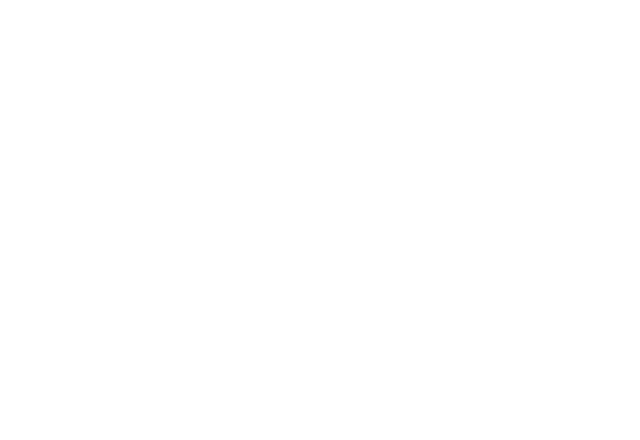
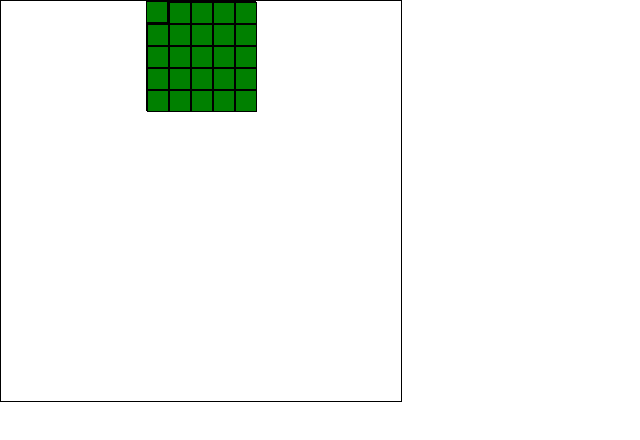
Before and after one commit to KateGrutter/Village-Simulator-React, a React (Create React App) app: page / in a window 1280 px wide. Shown: the top 440 px of the page, without its empty margins (0-640 px from the left). Built offline with nearby package versions, Linux system fonts and the light colour scheme.

Commit message:
gameboard showing up, basic tile styles

```diff
--- a/src/App.tsx
+++ b/src/App.tsx
@@ -6,6 +6,7 @@
 import { ResourceView } from "./components/ResourcesView/ResourcesView";
 import { Improvement } from "./models/Improvement";
 import { ImprovementCosts } from "./store/ImprovementsCost";
+import { Resource } from "./models/Improvement";
 
 function App() {
   // const handleTileClick = (tileIndex: number) => {
@@ -53,9 +54,7 @@
 
   return (
     <div className="App">
-      {/* <Map onTileClick={handleTileClick} improvements={improvements} resources={resources}></Map>
-      <ResourceView></ResourceView>*/}
-      {/* onAdd={newImprovement => setResources([...resources, newContact])} */}
+      <Map></Map>
     </div>
   );
 }
--- a/src/components/Map/Map.css
+++ b/src/components/Map/Map.css
@@ -1,26 +1,31 @@
 .gameboard {
-  margin-top: 50px;
-  width: 200px;
-  height: 250px;
+  width: 400px;
+  height: 400px;
   display: flex;
   flex-direction: column;
   align-items: center;
+  border: 1px solid black;
 
 }
-
 .gameboard-row {
-  width: 100%;
-  height: 14%;
   display: flex;
+  flex-direction: row;
 
 }
 
 .tile {
-  height: 100%;
-  width: 16%;
-  border: 2px solid black;
+  height: 20px;
+  width: 20px;
+  border: 1px solid black;
+
+  background-color: green;
+
+
+}
+.dialog-content {
   display: flex;
-  justify-content: center;
+  flex-direction: column;
   align-items: center;
-  color: white;
+  color: black;
+
 }
--- a/src/components/Map/Map.tsx
+++ b/src/components/Map/Map.tsx
@@ -1,265 +1,129 @@
 import { useState } from "react";
 import { Improvement } from "../../models/Improvement";
 import "./Map.css";
-import { MapProps } from "./MapComponents/MapProps";
 import { AddImprovementDialog } from "./MapComponents/AddImprovementDialog";
 import { Tile } from "./MapComponents/Tile";
 
 export function Map() {
 
+  const [improvement, setImprovement] = useState<Improvement | null>(null)
+
+
+
+  const handleUpgrade = (improvement: Improvement) => {
+    // Handle the upgrade logic here
+    console.log("Upgrade improvement:", improvement);
+  };
+
+  const handleDowngrade = (improvement: Improvement) => {
+    // Handle the downgrade logic here
+    console.log("Downgrade improvement:", improvement);
+  };
+
+  const handleRemove = (improvement: Improvement) => {
+    // Handle the remove logic here
+    console.log("Remove improvement:", improvement);
+  };
+
+  const handleAdd = (improvement: Improvement) => {
+    // Handle the add logic here
+    console.log("Add improvement:", improvement);
+  };
+
+  const handleClose = (improvement: Improvement) => {
+    // Handle the close logic here
+    console.log("Close improvement dialog:", improvement);
+  };
+  const [showDialog, setShowDialog] = useState(false);
+  const [selectedTile, setSelectedTile] = useState<Improvement | undefined>(undefined);
+
+  const handleTileClick = (improvement: Improvement) => {
+    setSelectedTile(improvement);
+    setShowDialog(true);
+  };
+  const handleDialogClose = () => {
+    setShowDialog(false);
+    setSelectedTile(undefined);
+  };
+
   return (
     <div className="gameboard">
       <div className="gameboard-row">
+
+          <Tile/>
+
         <div className="tile">
-          <Tile
-            improvement={initialImprovement}
-            onClose={handleClose}
-            onUpgrade={handleUpgrade}
-            onDowngrade={handleDowngrade}
-            onRemove={handleRemove}
-            onAdd={handleTileClick}
-          />
+          <Tile/>
         </div>
         <div className="tile">
-          <Tile
-            improvement={initialImprovement}
-            onClose={handleClose}
-            onUpgrade={handleUpgrade}
-            onDowngrade={handleDowngrade}
-            onRemove={handleRemove}
-            onAdd={handleTileClick}
-          />
-        </div>
-        <div className="tile">
-          <Tile
-            improvement={initialImprovement}
-            onClose={handleClose}
-            onUpgrade={handleUpgrade}
-            onDowngrade={handleDowngrade}
-            onRemove={handleRemove}
-            onAdd={handleTileClick}
-          />
+        <Tile/>
         </div> <div className="tile">
-          <Tile
-            improvement={initialImprovement}
-            onClose={handleClose}
-            onUpgrade={handleUpgrade}
-            onDowngrade={handleDowngrade}
-            onRemove={handleRemove}
-            onAdd={handleTileClick}
-          />
+        <Tile/>
         </div> <div className="tile">
-          <Tile
-            improvement={initialImprovement}
-            onClose={handleClose}
-            onUpgrade={handleUpgrade}
-            onDowngrade={handleDowngrade}
-            onRemove={handleRemove}
-            onAdd={handleTileClick}
-          />
+        <Tile/>
         </div>
       </div>
       <div className="gameboard-row">
         <div className="tile">
-          <Tile
-            improvement={initialImprovement}
-            onClose={handleClose}
-            onUpgrade={handleUpgrade}
-            onDowngrade={handleDowngrade}
-            onRemove={handleRemove}
-            onAdd={handleTileClick}
-          />
+        <Tile/>
         </div>
         <div className="tile">
-          <Tile
-            improvement={initialImprovement}
-            onClose={handleClose}
-            onUpgrade={handleUpgrade}
-            onDowngrade={handleDowngrade}
-            onRemove={handleRemove}
-            onAdd={handleTileClick}
-          />
+        <Tile/>
         </div>
         <div className="tile">
-          <Tile
-            improvement={initialImprovement}
-            onClose={handleClose}
-            onUpgrade={handleUpgrade}
-            onDowngrade={handleDowngrade}
-            onRemove={handleRemove}
-            onAdd={handleTileClick}
-          />
+        <Tile/>
         </div> <div className="tile">
-          <Tile
-            improvement={initialImprovement}
-            onClose={handleClose}
-            onUpgrade={handleUpgrade}
-            onDowngrade={handleDowngrade}
-            onRemove={handleRemove}
-            onAdd={handleTileClick}
-          />
+        <Tile/>
         </div> <div className="tile">
-          <Tile
-            improvement={initialImprovement}
-            onClose={handleClose}
-            onUpgrade={handleUpgrade}
-            onDowngrade={handleDowngrade}
-            onRemove={handleRemove}
-            onAdd={handleTileClick}
-          />
+        <Tile/>
         </div>
       </div>
       <div className="gameboard-row">
         <div className="tile">
-          <Tile
-            improvement={initialImprovement}
-            onClose={handleClose}
-            onUpgrade={handleUpgrade}
-            onDowngrade={handleDowngrade}
-            onRemove={handleRemove}
-            onAdd={handleTileClick}
-          />
+        <Tile/>
         </div>
         <div className="tile">
-          <Tile
-            improvement={initialImprovement}
-            onClose={handleClose}
-            onUpgrade={handleUpgrade}
-            onDowngrade={handleDowngrade}
-            onRemove={handleRemove}
-            onAdd={handleTileClick}
-          />
+        <Tile/>
         </div>
         <div className="tile">
-          <Tile
-            improvement={initialImprovement}
-            onClose={handleClose}
-            onUpgrade={handleUpgrade}
-            onDowngrade={handleDowngrade}
-            onRemove={handleRemove}
-            onAdd={handleTileClick}
-          />
+        <Tile/>
         </div> <div className="tile">
-          <Tile
-            improvement={initialImprovement}
-            onClose={handleClose}
-            onUpgrade={handleUpgrade}
-            onDowngrade={handleDowngrade}
-            onRemove={handleRemove}
-            onAdd={handleTileClick}
-          />
+        <Tile/>
         </div> <div className="tile">
-          <Tile
-            improvement={initialImprovement}
-            onClose={handleClose}
-            onUpgrade={handleUpgrade}
-            onDowngrade={handleDowngrade}
-            onRemove={handleRemove}
-            onAdd={handleTileClick}
-          />
+        <Tile/>
         </div>
       </div>
       <div className="gameboard-row">
         <div className="tile">
-          <Tile
-            improvement={initialImprovement}
-            onClose={handleClose}
-            onUpgrade={handleUpgrade}
-            onDowngrade={handleDowngrade}
-            onRemove={handleRemove}
-            onAdd={handleTileClick}
-          />
+        <Tile/>
         </div>
         <div className="tile">
-          <Tile
-            improvement={initialImprovement}
-            onClose={handleClose}
-            onUpgrade={handleUpgrade}
-            onDowngrade={handleDowngrade}
-            onRemove={handleRemove}
-            onAdd={handleTileClick}
-          />
+        <Tile/>
         </div>
         <div className="tile">
-          <Tile
-            improvement={initialImprovement}
-            onClose={handleClose}
-            onUpgrade={handleUpgrade}
-            onDowngrade={handleDowngrade}
-            onRemove={handleRemove}
-            onAdd={handleTileClick}
-          />
+        <Tile/>
         </div> <div className="tile">
-          <Tile
-            improvement={initialImprovement}
-            onClose={handleClose}
-            onUpgrade={handleUpgrade}
-            onDowngrade={handleDowngrade}
-            onRemove={handleRemove}
-            onAdd={handleTileClick}
-          />
+        <Tile/>
         </div> <div className="tile">
-          <Tile
-            improvement={initialImprovement}
-            onClose={handleClose}
-            onUpgrade={handleUpgrade}
-            onDowngrade={handleDowngrade}
-            onRemove={handleRemove}
-            onAdd={handleTileClick}
-          />
+        <Tile/>
         </div>
       </div>
       <div className="gameboard-row">
         <div className="tile">
-          <Tile
-            improvement={initialImprovement}
-            onClose={handleClose}
-            onUpgrade={handleUpgrade}
-            onDowngrade={handleDowngrade}
-            onRemove={handleRemove}
-            onAdd={handleTileClick}
-          />
+        <Tile/>
         </div>
         <div className="tile">
-          <Tile
-            improvement={initialImprovement}
-            onClose={handleClose}
-            onUpgrade={handleUpgrade}
-            onDowngrade={handleDowngrade}
-            onRemove={handleRemove}
-            onAdd={handleTileClick}
-          />
+        <Tile/>
         </div>
         <div className="tile">
-          <Tile
-            improvement={initialImprovement}
-            onClose={handleClose}
-            onUpgrade={handleUpgrade}
-            onDowngrade={handleDowngrade}
-            onRemove={handleRemove}
-            onAdd={handleTileClick}
-          />
+        <Tile/>
         </div> <div className="tile">
-          <Tile
-            improvement={initialImprovement}
-            onClose={handleClose}
-            onUpgrade={handleUpgrade}
-            onDowngrade={handleDowngrade}
-            onRemove={handleRemove}
-            onAdd={handleTileClick}
-          />
+        <Tile/>
         </div> <div className="tile">
-          <Tile
-            improvement={initialImprovement}
-            onClose={handleClose}
-            onUpgrade={handleUpgrade}
-            onDowngrade={handleDowngrade}
-            onRemove={handleRemove}
-            onAdd={handleTileClick}
-          />
+        <Tile/>
         </div>
       </div>
-      {showDialog && (
+      {/* {showDialog && (
         <AddImprovementDialog
           improvement={selectedTile}
           onClose={handleDialogClose}
@@ -268,7 +132,7 @@
           //onRemove={handleRemove}
           onAdd={handleAdd}
         />
-      )}
+      )} */}
     </div>
 
   );
--- a/src/components/Map/MapComponents/Tile.tsx
+++ b/src/components/Map/MapComponents/Tile.tsx
@@ -6,7 +6,7 @@
 
 export function Tile() {
     return (
-        <div>
+        <div className="tile">
 
         </div>
     )
--- a/src/components/ResourcesView/ResourceComponents/ResourceLine.tsx
+++ b/src/components/ResourcesView/ResourceComponents/ResourceLine.tsx
@@ -1,4 +1,4 @@
-import { Improvement } from "../../../models/Improvement"
+import { Resource } from "../../../models/Improvement"
 
 export function ResourceLine(props: { resources: Resource }) {
 
--- a/src/models/Improvement.ts
+++ b/src/models/Improvement.ts
@@ -1,6 +1,7 @@
-interface Resource {
+export interface Resource {
     type: string;
     amount: number;
+    icon?: string
 }
 
 export interface Improvement {
```
Also changed, not shown: src/components/Map/MapComponents/Tile.css (added, +9 -0 lines).
